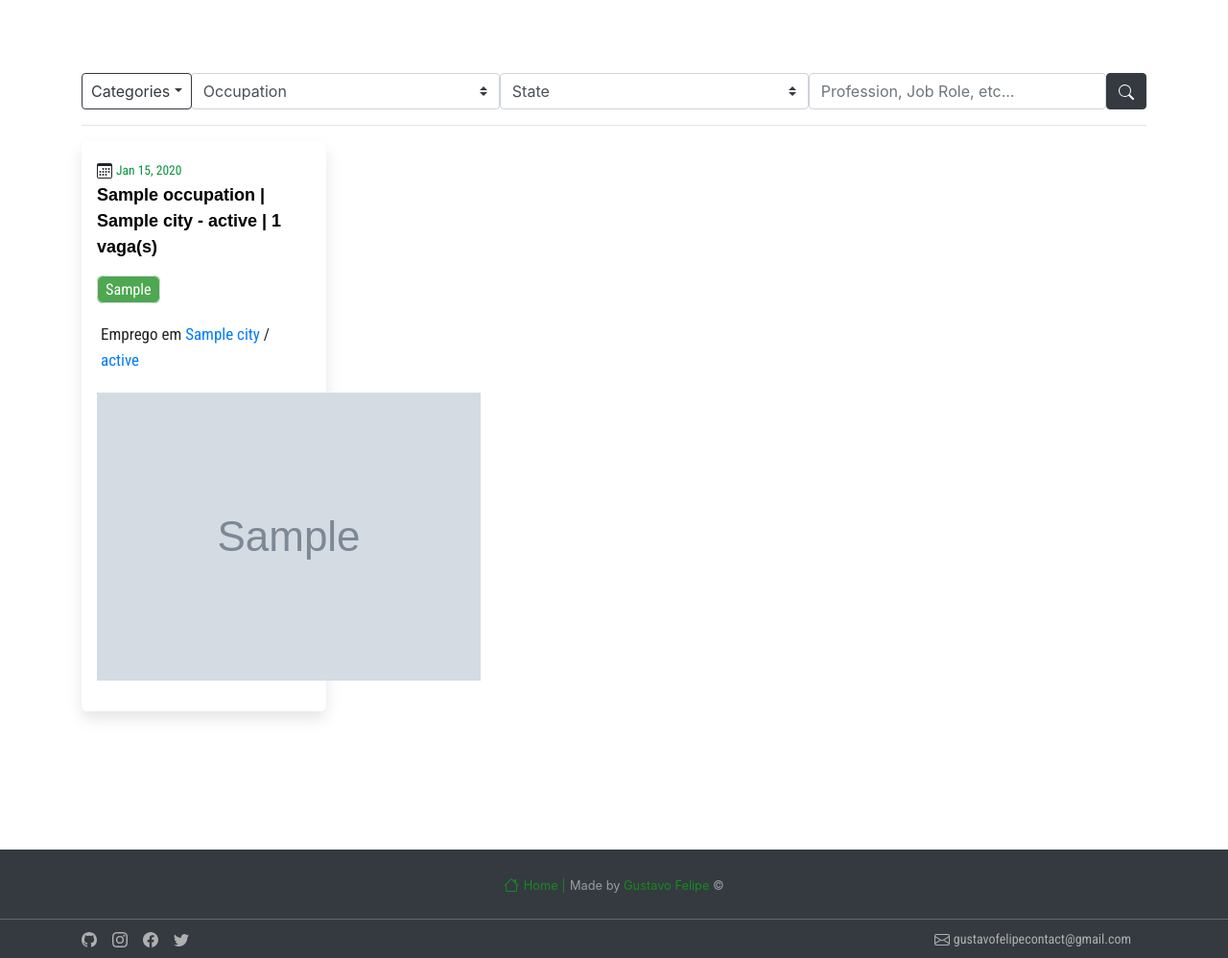
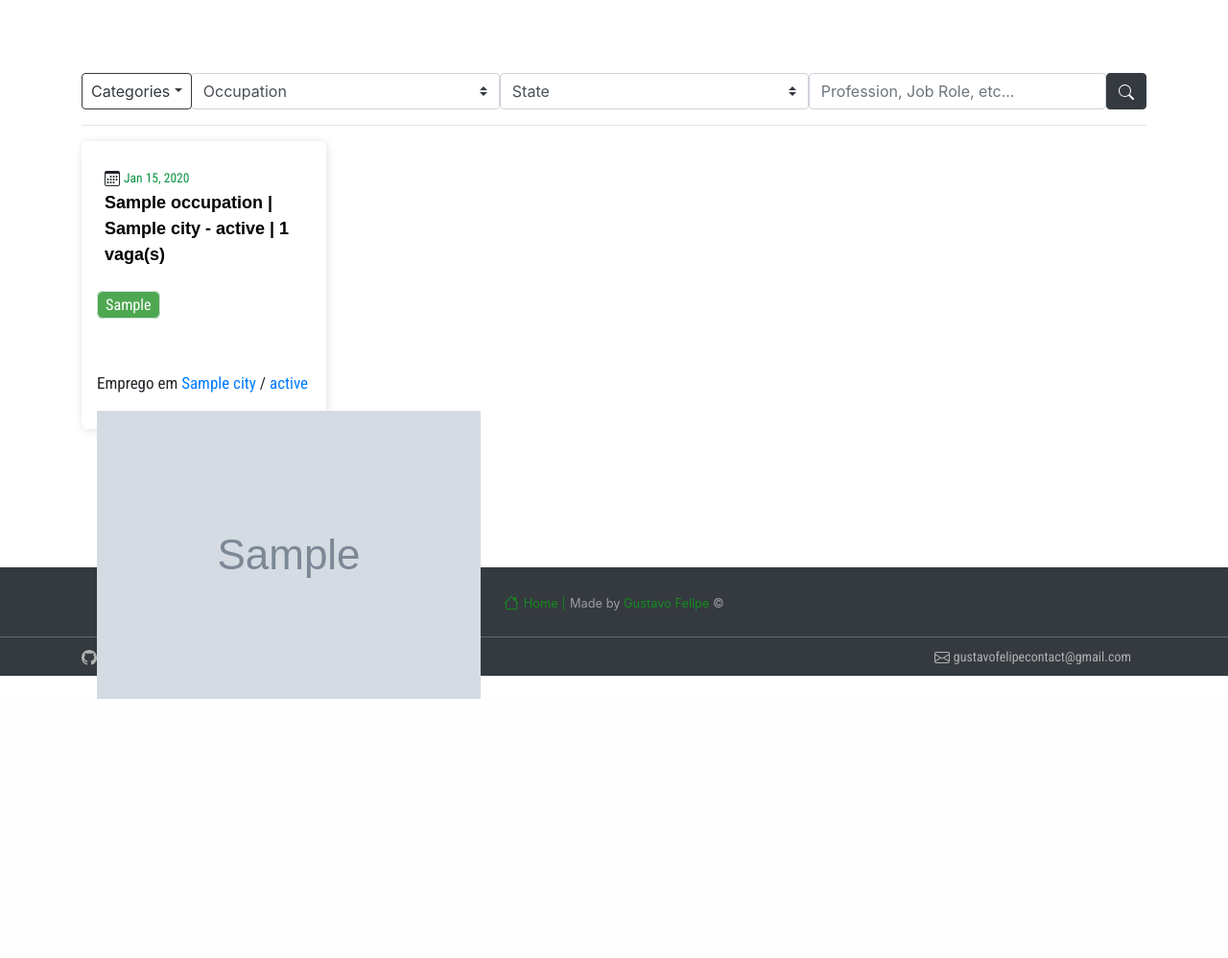
Before and after one commit to gusttavofelipe/publi-job, a Django app: template vacancies/templates/vacancies/index.html in a window 1280 px wide. Shown: the part 599-1597 px from the top of the page at 96% size. After the commit the page ends 1327 px from the top, so only its background shows below. Run offline with Django 4.2, Linux system fonts and the light colour scheme; the template is opened without the code that fills it: most values are stand-ins (such as "Sample title", 1, 10 or a date in 2020); grey boxes marked "Sample" are stand-in pictures; some libraries are stand-ins or nearby versions.

Commit message:
padronizar altura dos cards de vaga

```diff
--- a/templates/static/css/style.css
+++ b/templates/static/css/style.css
@@ -32,7 +32,7 @@ p {
     font-size: 0.9em;
 }
 
-#vacancy-descri {
+.vacancy-descri {
     font-family: 'Source Sans Pro', sans-serif;
     font-size: 18px;
     font-weight: 600;
@@ -55,6 +55,10 @@ p {
 #job-sm {
     font-family: 'Roboto Condensed', sans-serif;
     font-size: 17px;
+}
+
+.vacancy-locate{
+    margin-top: 55px;
 }
 
 .detail{
@@ -214,6 +218,15 @@ footer{
     margin-top: 7.5%;
 }
 
+.vacancy-card{
+    max-height: 300px;
+    min-width:178px;
+}
+
+.shadow-card{
+    box-shadow: 1px 1px 10px rgb(226, 224, 224);
+}
+
 @media only screen and (max-width: 767px) {
     .img-fluid {
         margin: auto;
@@ -284,6 +297,10 @@ footer{
 
     .send-spancontainer{
         max-width: 100%;
+    }
+
+    .shadow-card{
+        box-shadow: 1px 1px 25px rgb(223, 223, 223);
     }
 }
 
--- a/vacancies/templates/vacancies/index.html
+++ b/vacancies/templates/vacancies/index.html
@@ -70,8 +70,8 @@
         <div class="row">
             {% for vacancy in vacancies %}
             <div class="col-sm-3">
-                <div class="shadow p-3 mb-5 rounded border-bottom-0">
-                    <p id="vacancy-descri">
+                <div class="vacancy-card shadow-card p-3 mb-5 rounded border-bottom-0">
+                    <p class="p-2 vacancy-descri">
                         <small>
                             <svg xmlns="http://www.w3.org/2000/svg" width="16" height="16" fill="currentColor"
                                 class="bi bi-calendar3" viewBox="0 0 16 16">
@@ -91,11 +91,11 @@
                             vaga(s)
                         </a>
 
-                    <p><a href="#" class=" link-descri p-1  border rounded text-white pl-2 pr-2" id="occopation">
+                    <p><a href="#" class=" link-descri p-1 border rounded text-white pl-2 pr-2" id="occopation">
                             {{ vacancy.get_occupation_area_display }}</a>
                     </p>
 
-                    <p class="p-1">
+                    <p class="vacancy-locate mb-0">
                         <small id="job-sm">Emprego em
                             <a href="">{{ vacancy.city }}</a> /
                             <a href="">{{ vacancy.state }}
```
